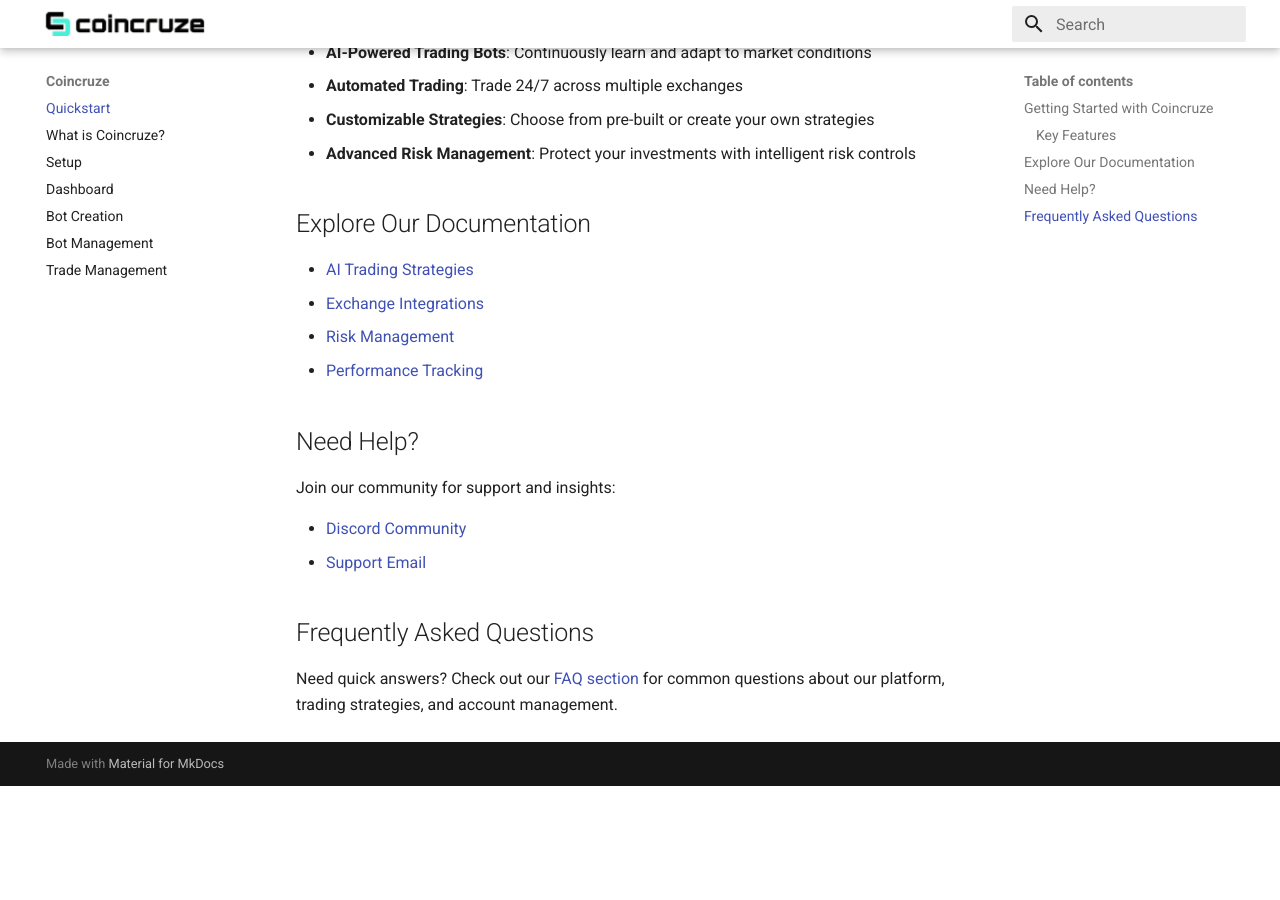
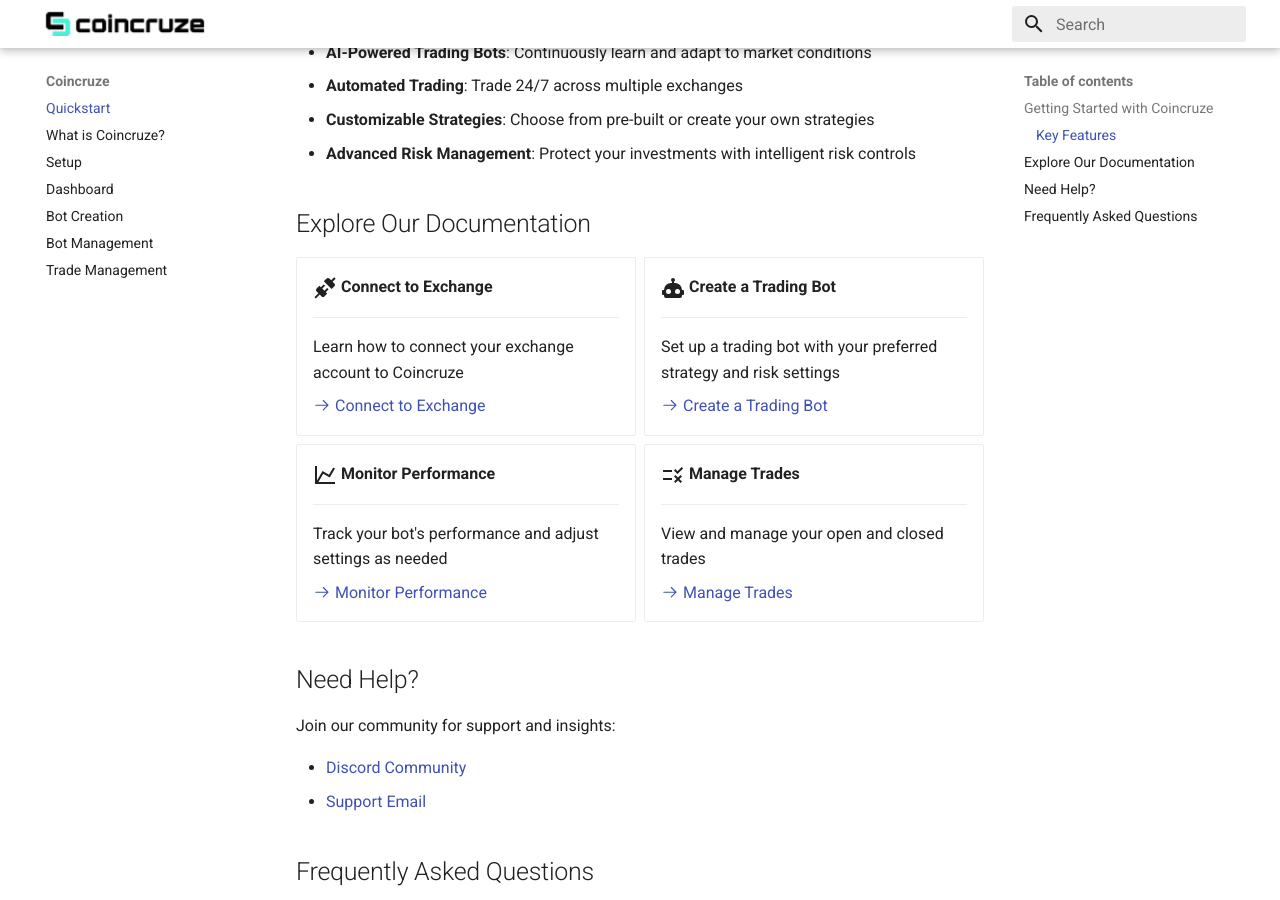
Before and after one commit to coincruze/docs, an MkDocs documentation site: the page built from docs/index.md, in a window 1280 px wide and 900 px high, scrolled down 444 px. Built offline with MkDocs 1.6.1 and Material for MkDocs 9.7.7, drawn with Linux system fonts in a browser that asks for light colours; before the commit the page ends 1230 px from its top, so only the background shows below that.

Commit message:
docs: Add navigation cards to Quickstart

```diff
--- a/docs/index.md
+++ b/docs/index.md
@@ -18,7 +18,6 @@
 
 Welcome to the Coincruze documentation guide. Our AI-powered crypto trading platform is designed to help you optimize your trading strategies with intelligent, automated solutions.
 
-
 ### Key Features
 
 - **AI-Powered Trading Bots**: Continuously learn and adapt to market conditions
@@ -28,10 +27,41 @@
 
 ## Explore Our Documentation
 
-- [AI Trading Strategies](/strategies)
-- [Exchange Integrations](/exchanges)
-- [Risk Management](/risk-management)
-- [Performance Tracking](/analytics)
+<div class="grid cards" markdown>
+
+- :material-connection:{.lg .middle} __Connect to Exchange__
+
+    ---
+
+    Learn how to connect your exchange account to Coincruze
+
+    [:octicons-arrow-right-24: Connect to Exchange](./setup.md)
+
+- :material-robot:{.lg .middle} __Create a Trading Bot__
+
+    ---
+
+    Set up a trading bot with your preferred strategy and risk settings
+
+    [:octicons-arrow-right-24: Create a Trading Bot](./create_bot.md)
+
+- :material-chart-line:{.lg .middle} __Monitor Performance__
+
+    ---
+
+    Track your bot's performance and adjust settings as needed
+
+    [:octicons-arrow-right-24: Monitor Performance](./manage_bot.md)
+
+- :material-list-status:{.lg .middle} __Manage Trades__
+
+    ---
+
+    View and manage your open and closed trades
+
+    [:octicons-arrow-right-24: Manage Trades](./manage_trades.md)
+
+</div>
 
 ## Need Help?
 
--- a/mkdocs.yml
+++ b/mkdocs.yml
@@ -14,6 +14,11 @@
   - pymdownx.superfences
   - pymdownx.arithmatex:
       generic: true
+  - attr_list
+  - md_in_html
+  - pymdownx.emoji:
+      emoji_index: !!python/name:material.extensions.emoji.twemoji
+      emoji_generator: !!python/name:material.extensions.emoji.to_svg
 extra_javascript:
   - javascripts/mathjax.js
   - https://unpkg.com/mathjax@3/es5/tex-mml-chtml.js
```
